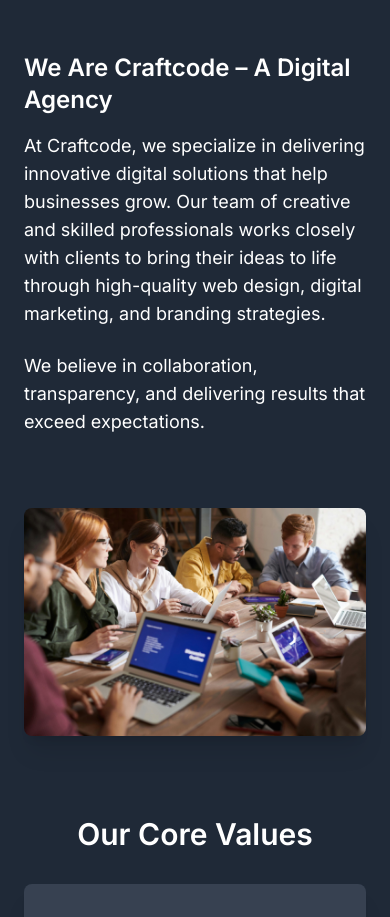
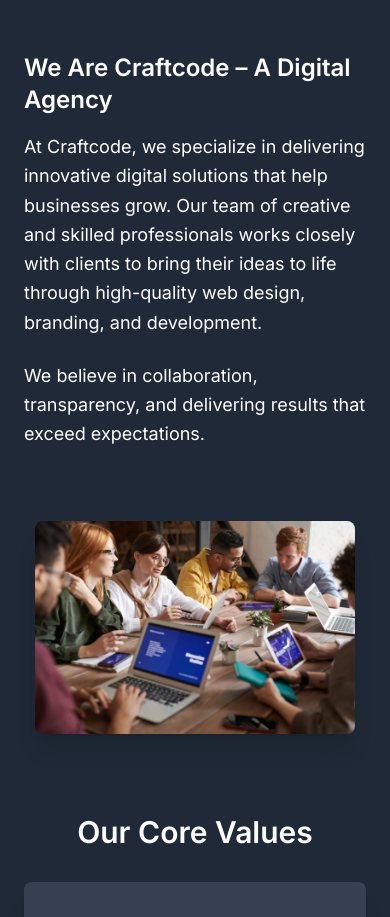
Before and after one commit to Neaz-mq/office, a React (Vite) app: page / in a window 390 px wide. Shown: the part 960-1877 px from the top of the page. Built offline with nearby package versions, Linux system fonts and the light colour scheme.

Commit message:
About us section responsiveness done

```diff
--- a/src/main.jsx
+++ b/src/main.jsx
@@ -8,6 +8,6 @@
 
 createRoot(document.getElementById('root')).render(
   <StrictMode>
-    <RouterProvider router={router} />
+  <RouterProvider router={router} />
   </StrictMode>,
 )
--- a/src/pages/About/About.jsx
+++ b/src/pages/About/About.jsx
@@ -2,12 +2,13 @@
 
 const About = () => {
   return (
-    <section className="relative py-20 bg-gray-800 text-white">
+    <section className="relative py-20 bg-gray-800 text-white overflow-hidden">
       <div className="max-w-7xl mx-auto px-6 lg:px-8">
         {/* Heading */}
         <motion.h2
           initial={{ opacity: 0, y: -50 }}
           whileInView={{ opacity: 1, y: 0 }}
+          viewport={{ once: false, amount: 0.2 }}
           transition={{ duration: 0.7 }}
           className="text-4xl sm:text-5xl font-bold text-center mb-12"
         >
@@ -15,49 +16,51 @@
         </motion.h2>
 
         {/* About Content */}
-        <div className="grid grid-cols-1 lg:grid-cols-2 gap-12">
+        <div className="grid grid-cols-1 lg:grid-cols-2 gap-12 lg:gap-16">
           {/* Left Side - Description */}
           <motion.div
             initial={{ opacity: 0, x: -100 }}
             whileInView={{ opacity: 1, x: 0 }}
+            viewport={{ once: false, amount: 0.2 }}
             transition={{ duration: 0.7 }}
             className="flex flex-col justify-center"
           >
             <h3 className="text-2xl sm:text-3xl font-semibold mb-4">
               We Are Craftcode – A Digital Agency
             </h3>
-            <p className="text-lg sm:text-xl mb-6">
+            <p className="text-lg sm:text-xl mb-6 leading-relaxed">
               At Craftcode, we specialize in delivering innovative digital
               solutions that help businesses grow. Our team of creative and
               skilled professionals works closely with clients to bring their
-              ideas to life through high-quality web design, digital marketing,
-              and branding strategies.
+              ideas to life through high-quality web design, branding, and development.
             </p>
-            <p className="text-lg sm:text-xl mb-6">
+            <p className="text-lg sm:text-xl mb-6 leading-relaxed">
               We believe in collaboration, transparency, and delivering results
               that exceed expectations.
             </p>
           </motion.div>
 
-          {/* Right Side - Image or Team Photo */}
+          {/* Right Side - Image */}
           <motion.div
             initial={{ opacity: 0, x: 100 }}
             whileInView={{ opacity: 1, x: 0 }}
+            viewport={{ once: false, amount: 0.2 }}
             transition={{ duration: 0.7 }}
             className="flex justify-center items-center"
           >
             <img
               src="/Team.jpg"
               alt="Team Photo"
-              className="rounded-lg shadow-xl w-full max-w-md"
+              className="rounded-lg shadow-xl w-full max-w-xs sm:max-w-sm md:max-w-md lg:max-w-lg"
             />
           </motion.div>
         </div>
 
-        {/* Values Section */}
+        {/* Core Values Section */}
         <motion.div
           initial={{ opacity: 0, y: 50 }}
           whileInView={{ opacity: 1, y: 0 }}
+          viewport={{ once: false, amount: 0.2 }}
           transition={{ duration: 0.7 }}
           className="mt-20 text-center"
         >
@@ -69,6 +72,7 @@
               <motion.div
                 initial={{ opacity: 0, scale: 0.8 }}
                 whileInView={{ opacity: 1, scale: 1 }}
+                viewport={{ once: false, amount: 0.2 }}
                 transition={{ duration: 0.7, delay: 0.2 }}
                 className="p-8 bg-gray-700 rounded-lg shadow-xl hover:scale-105 transform transition duration-300"
               >
@@ -83,6 +87,7 @@
               <motion.div
                 initial={{ opacity: 0, scale: 0.8 }}
                 whileInView={{ opacity: 1, scale: 1 }}
+                viewport={{ once: false, amount: 0.2 }}
                 transition={{ duration: 0.7, delay: 0.4 }}
                 className="p-8 bg-gray-700 rounded-lg shadow-xl hover:scale-105 transform transition duration-300"
               >
@@ -97,6 +102,7 @@
               <motion.div
                 initial={{ opacity: 0, scale: 0.8 }}
                 whileInView={{ opacity: 1, scale: 1 }}
+                viewport={{ once: false, amount: 0.2 }}
                 transition={{ duration: 0.7, delay: 0.6 }}
                 className="p-8 bg-gray-700 rounded-lg shadow-xl hover:scale-105 transform transition duration-300"
               >
--- a/src/pages/Home/Home/Home.jsx
+++ b/src/pages/Home/Home/Home.jsx
@@ -1,12 +1,12 @@
 import About from "../../About/About";
-import Services from "../../Services/Services";
+// import Services from "../../Services/Services";
 
 
 const Home = () => {
     return (
         <div>
             <About></About>
-            <Services></Services>
+            {/* <Services></Services> */}
         </div>
     );
 };
```
